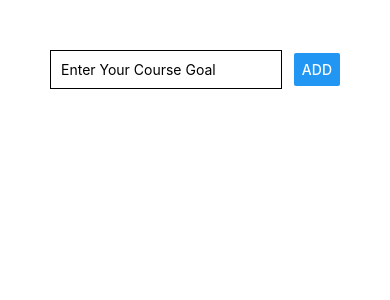
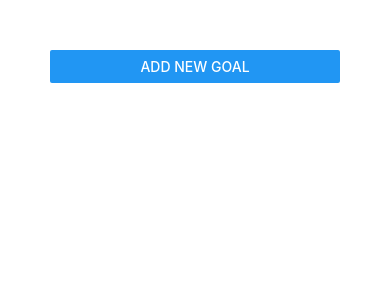
Before and after one commit to lopeselio/React-Native-GOALS-app, a React Native app in the folder rn-goals-app/: screen / in a window 390 px wide. Shown: the top 300 px of the page. Built offline with nearby package versions, Linux system fonts and the light colour scheme.

Commit message:
added Modal, styling

```diff
--- a/rn-goals-app/App.js
+++ b/rn-goals-app/App.js
@@ -1,5 +1,6 @@
 import React, { useState } from 'react'
 import {
+  Button,
   StyleSheet,
   View,
   FlatList
@@ -10,6 +11,7 @@ import GoalInput from './components/GoalInput'
 
 export default function App () {
   const [courseGoals, setCourseGoals] = useState([])
+  const [isAddMode, setIsAddMode] = useState(false)
 
   const addGoalHandler = goalTitle => {
     setCourseGoals(currentGoals => [
@@ -26,7 +28,8 @@ export default function App () {
 
   return (
     <View style={styles.screen}>
-      <GoalInput onAddGoal={addGoalHandler} />
+      <Button title='Add New Goal' onPress={() => setIsAddMode(true)} />
+      <GoalInput visible={isAddMode} onAddGoal={addGoalHandler} />
       <FlatList
         keyExtractor={(item, index) => item.id}
         data={courseGoals}
--- a/rn-goals-app/components/GoalInput.js
+++ b/rn-goals-app/components/GoalInput.js
@@ -1,5 +1,5 @@
 import React, { useState } from 'react'
-import { View, TextInput, Button, StyleSheet } from 'react-native'
+import { Modal, View, TextInput, Button, StyleSheet } from 'react-native'
 
 const GoalInput = props => {
   const [enteredGoal, setEnteredGoal] = useState('')
@@ -9,6 +9,7 @@ const GoalInput = props => {
   }
 
   return (
+    <Modal visible={props.visible} animationType='slide'>
       <View style={styles.inputContainer}>
         <TextInput
           placeholder='Enter Your Course Goal'
@@ -18,20 +19,23 @@ const GoalInput = props => {
         />
         <Button title='ADD' onPress={props.onAddGoal.bind(this, enteredGoal)} />
       </View>
+    </Modal>
   )
 }
 
 const styles = StyleSheet.create({
   inputContainer: {
-    flexDirection: 'row',
-    justifyContent: 'space-between',
-    alignItems: 'center'
+    flex: 1.5,
+    justifyContent: 'center',
+    alignItems: 'center',
   },
   input: {
     width: '80%',
     borderColor: 'black',
-    borderWidth: 1,
-    padding: 10
+    borderWidth: 2.5,
+    padding: 10,
+    marginBottom: 20
+
   }
 })
 
```
Lines whose indentation alone changed are shown as unchanged.
